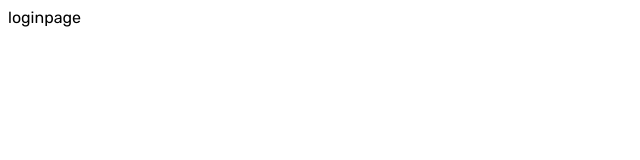
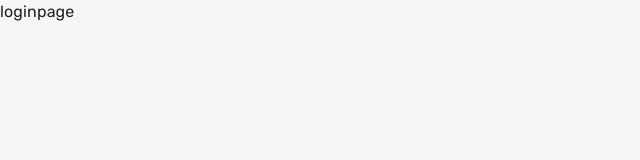
Before and after one commit to alejxung/social-media, a React (Create React App) app in the folder client/: page / in a window 1280 px wide. Shown: the top 160 px of the page, without its empty margins (0-640 px from the left). Built offline with nearby package versions, Linux system fonts and the light colour scheme.

Commit message:
Color, Theme, Dark Mode, and Styling Setup

```diff
--- a/client/src/App.js
+++ b/client/src/App.js
@@ -2,16 +2,27 @@ import { BrowserRouter, Navigate, Routes, Route } from "react-router-dom";
 import HomePage from "scenes/homePage";
 import LoginPage from "scenes/loginPage";
 import ProfilePage from "scenes/profilePage";
+import { useMemo } from "react";
+import { useSelector } from "react-redux";
+import { CssBaseline, ThemeProvider } from "@mui/material";
+import { createTheme } from "@mui/material/styles";
+import { themeSettings } from "./theme";
 
 function App() {
+  const mode = useSelector((state) => state.mode);
+  const theme = useMemo(() => createTheme(themeSettings(mode)), [mode]);
+
   return (
     <div className="app">
       <BrowserRouter>
-        <Routes>
-          <Route path="/" element={<LoginPage />} />
-          <Route path="/home" element={<HomePage />} />
-          <Route path="/profile/:userId" element={<ProfilePage />} />
-        </Routes>
+        <ThemeProvider theme={theme}>
+          <CssBaseline />
+          <Routes>
+            <Route path="/" element={<LoginPage />} />
+            <Route path="/home" element={<HomePage />} />
+            <Route path="/profile/:userId" element={<ProfilePage />} />
+          </Routes>
+        </ThemeProvider>
       </BrowserRouter>
     </div>
   );
--- /dev/null
+++ b/client/src/theme.js
@@ -0,0 +1,106 @@
+// color design tokens export
+export const colorTokens = {
+  grey: {
+    0: "#FFFFFF",
+    10: "#F6F6F6",
+    50: "#F0F0F0",
+    100: "#E0E0E0",
+    200: "#C2C2C2",
+    300: "#A3A3A3",
+    400: "#858585",
+    500: "#666666",
+    600: "#4D4D4D",
+    700: "#333333",
+    800: "#1A1A1A",
+    900: "#0A0A0A",
+    1000: "#000000",
+  },
+  primary: {
+    50: "#E6FBFF",
+    100: "#CCF7FE",
+    200: "#99EEFD",
+    300: "#66E6FC",
+    400: "#33DDFB",
+    500: "#00D5FA",
+    600: "#00A0BC",
+    700: "#006B7D",
+    800: "#00353F",
+    900: "#001519",
+  },
+};
+
+// mui theme settings
+export const themeSettings = (mode) => {
+  return {
+    palette: {
+      mode: mode,
+      ...(mode === "dark"
+        ? {
+            // palette values for dark mode
+            primary: {
+              dark: colorTokens.primary[200],
+              main: colorTokens.primary[500],
+              light: colorTokens.primary[800],
+            },
+            neutral: {
+              dark: colorTokens.grey[100],
+              main: colorTokens.grey[200],
+              mediumMain: colorTokens.grey[300],
+              medium: colorTokens.grey[400],
+              light: colorTokens.grey[700],
+            },
+            background: {
+              default: colorTokens.grey[900],
+              alt: colorTokens.grey[800],
+            },
+          }
+        : {
+            // palette values for light mode
+            primary: {
+              dark: colorTokens.primary[700],
+              main: colorTokens.primary[500],
+              light: colorTokens.primary[50],
+            },
+            neutral: {
+              dark: colorTokens.grey[700],
+              main: colorTokens.grey[500],
+              mediumMain: colorTokens.grey[400],
+              medium: colorTokens.grey[300],
+              light: colorTokens.grey[50],
+            },
+            background: {
+              default: colorTokens.grey[10],
+              alt: colorTokens.grey[0],
+            },
+          }),
+    },
+    typography: {
+      fontFamly: ["Rubik", "sans-serif"].join(","),
+      fontSizE: 12,
+      h1: {
+        fontFamily: ["Rubik", "sans-serif"].join(","),
+        fontSize: 40,
+      },
+      h2: {
+        fontFamily: ["Rubik", "sans-serif"].join(","),
+        fontSize: 32,
+      },
+      h3: {
+        fontFamily: ["Rubik", "sans-serif"].join(","),
+        fontSize: 24,
+      },
+      h4: {
+        fontFamily: ["Rubik", "sans-serif"].join(","),
+        fontSize: 20,
+      },
+      h5: {
+        fontFamily: ["Rubik", "sans-serif"].join(","),
+        fontSize: 16,
+      },
+      h6: {
+        fontFamily: ["Rubik", "sans-serif"].join(","),
+        fontSize: 14,
+      },
+    },
+  };
+};
```
Also changed, not shown: client/src/components/FlexBetween.jsx (added, +10 -0 lines).
